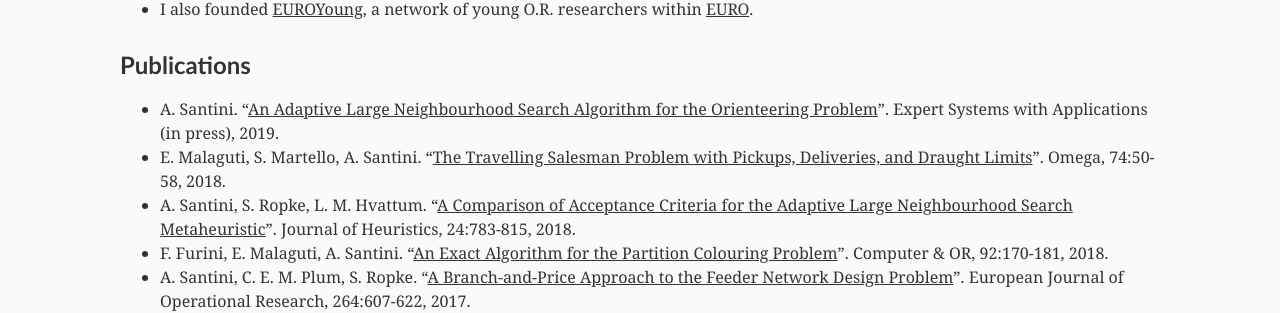
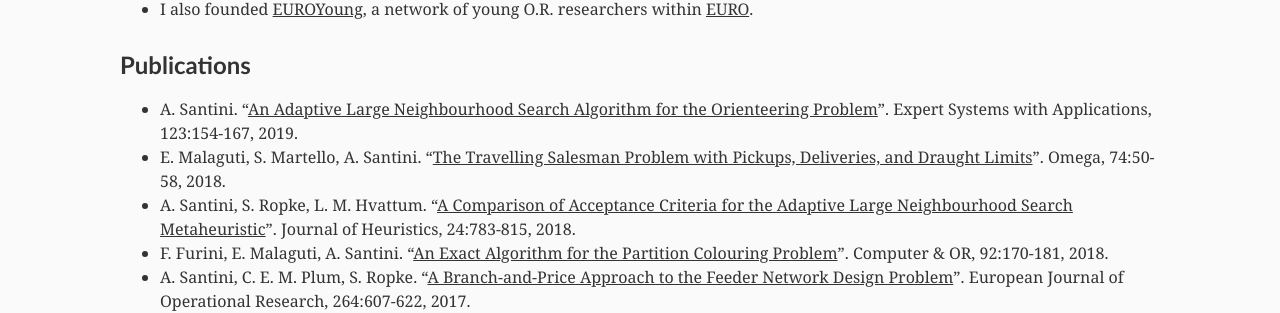
Before and after one commit to alberto-santini/alberto-santini.github.io, a Jekyll site: the page built from index.html, in a window 1280 px wide. Shown: the part 447-760 px from the top of the page. Built offline with Jekyll 4.4.1, drawn with Linux system fonts in a browser that asks for light colours.

Commit message:
Updated eswa article with volume number and pages

```diff
--- a/_posts/2016-01-01-main.html
+++ b/_posts/2016-01-01-main.html
@@ -24,7 +24,7 @@
     <li>
       A. Santini.
       &ldquo;<a href="files/papers/santini-2019.pdf" title="An Adaptive Large Neighbourhood Search Algorithm for the Orienteering Problem">An Adaptive Large Neighbourhood Search Algorithm for the Orienteering Problem</a>&rdquo;.
-      Expert Systems with Applications (in press), 2019.
+      Expert Systems with Applications, 123:154-167, 2019.
     </li>
     <li>
       E. Malaguti, S. Martello, A. Santini.
```
Also changed, not shown: 1 other file.
